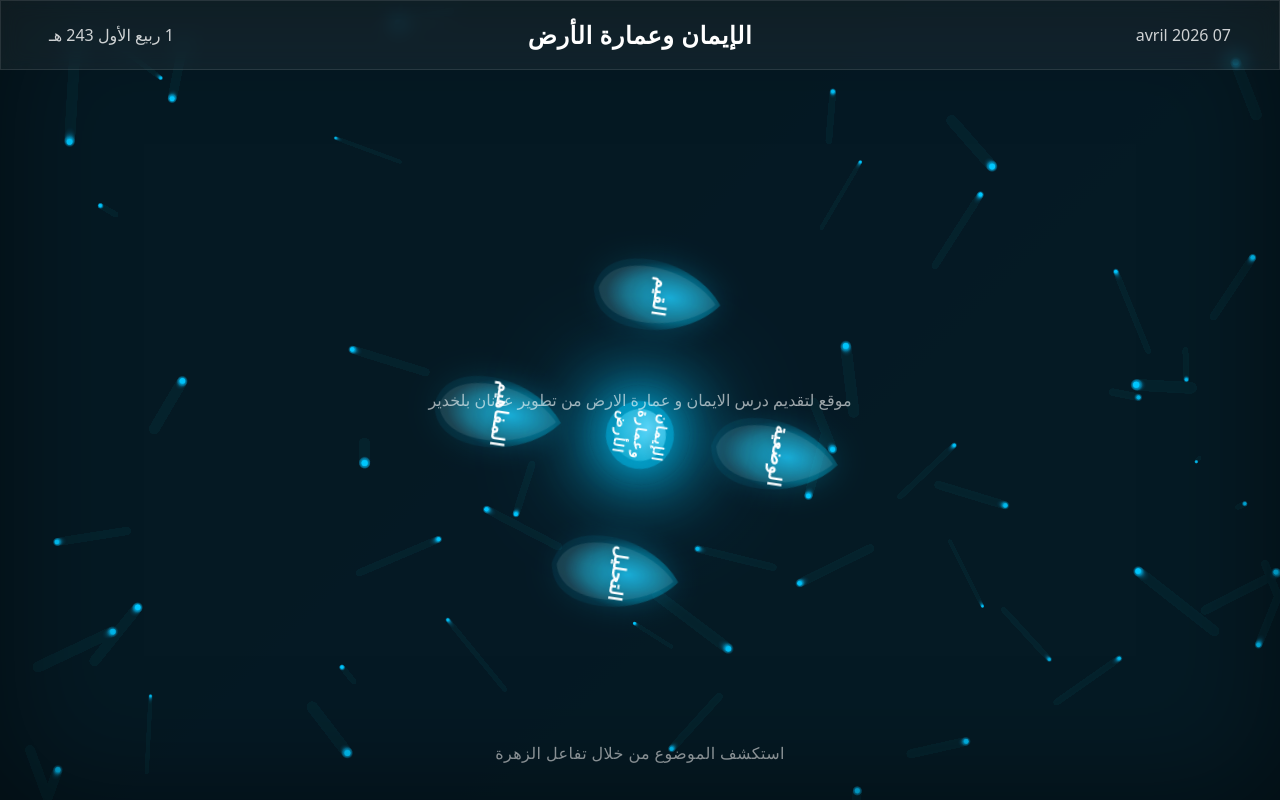
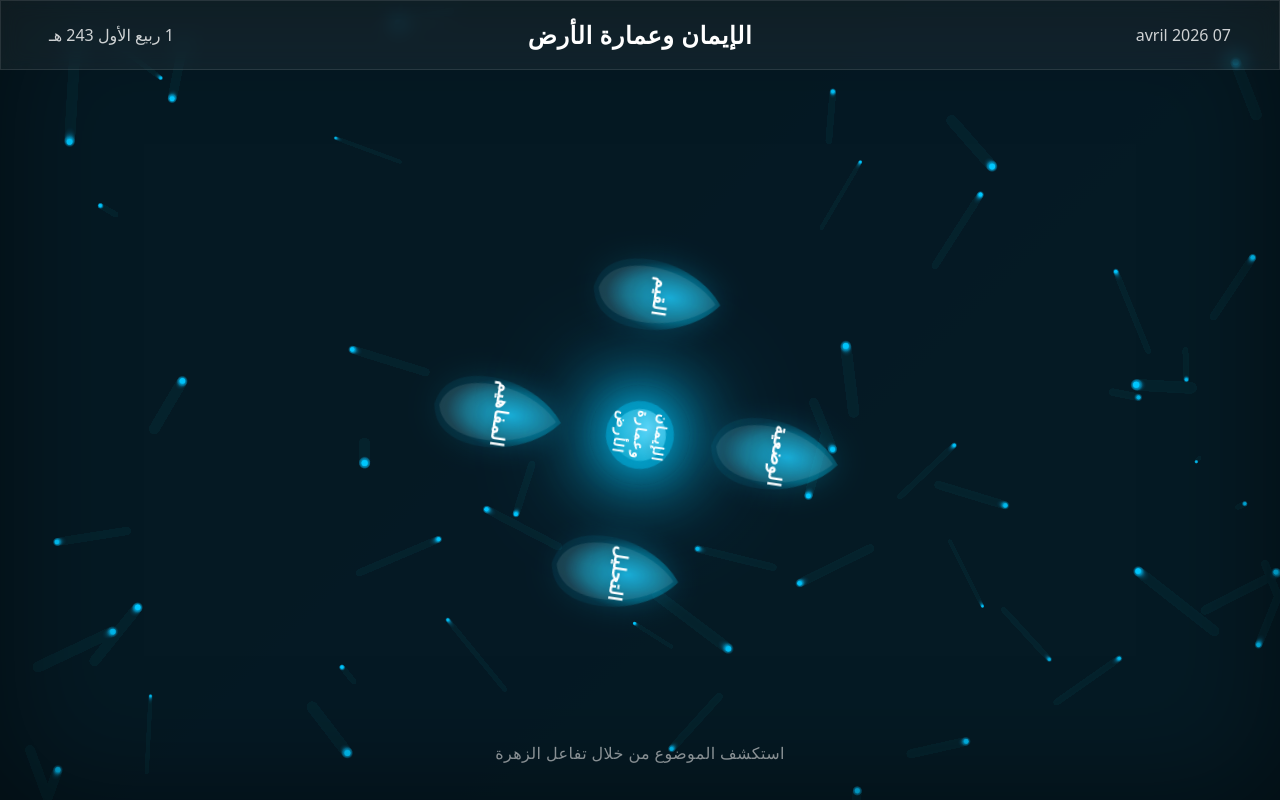
Before and after one commit to adnanelaouladi-oss/Ei-projet, a React (Vite) app: page / in a window 1280 px wide. Built offline with nearby package versions, Linux system fonts and the light colour scheme.

Commit message:
Remove text about faith lesson from Index.tsx
Removed Arabic text related to faith lesson and development.

```diff
--- a/client/pages/Index.tsx
+++ b/client/pages/Index.tsx
@@ -46,10 +46,6 @@ export default function Index() {
         {/* Center text above flower */}
         <div className="absolute inset-0 flex flex-col items-center justify-center pointer-events-none z-20 px-4">
           <div className="text-center max-w-2xl">
-            <p className="text-white/60 text-xs sm:text-sm md:text-base">
-                موقع لتقديم درس الايمان و عمارة الارض
-              من تطوير عدنان بلخدير
-            </p>
           </div>
         </div>
       </main>
```
